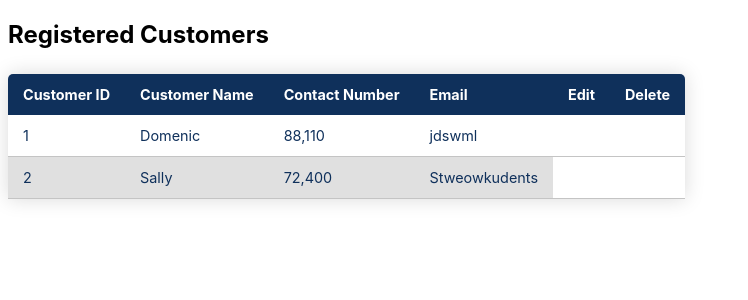
After one commit to npathirana1/FlexSports, a PHP site: page /views/Receptionist/customerList.php in a window 1280 px wide. The commit adds this page. Shown: the top 300 px of the page, without its empty margins (0-748 px from the left). Run offline with PHP 8.4, Linux system fonts and the light colour scheme.

Commit message:
View table

```diff
--- /dev/null
+++ b/src/assets/CSS/customerList.css
@@ -0,0 +1,38 @@
+* {
+    font-family: -apple-system, BlinkMacSystemFont, 'Segoe UI', Roboto, Oxygen, Ubuntu, Cantarell, 'Open Sans', 'Helvetica Neue', sans-serif; /* Change your font family */
+  }
+
+.table_view {
+    border-collapse: collapse;
+    margin: 25px 0;
+    font-size: 0.9em;
+    min-width: 400px;
+    border-radius: 5px 5px 0 0;
+    overflow: hidden;
+    box-shadow: 0 0 20px rgba(0, 0, 0, 0.15);
+  }
+
+  .table_view thead tr {
+    background-color: #0F305B;
+    color: #ffffff;
+    text-align: left;
+    font-weight: bold;
+  }
+
+  .table_view th,
+  .table_view td {
+    padding: 12px 15px;
+  }
+
+  .table_view td{
+      color: #0F305B;
+  }
+
+  .table_view tbody tr {
+    border-bottom: 1px solid #C4C4C4;
+    background-color: FEFDFB;
+  }
+
+  .table_view tbody tr:nth-of-type(even) {
+    background-color: #E0E0E0;
+  }
--- /dev/null
+++ b/src/views/Receptionist/customerList.php
@@ -0,0 +1,39 @@
+<!DOCTYPE html>
+<html lang="en">
+    <head>
+        <title>Customer list</title>
+        <link rel="stylesheet" type="text/css" href="../../assets/CSS/customerList.css">
+    </head>
+
+    <body>
+
+    <h2 class="table_topic">Registered Customers</h2>
+
+    <table class="table_view">
+                    <thead>
+                        <tr>
+                            <th>Customer ID</th>
+                            <th>Customer Name</th>
+                            <th>Contact Number</th>
+                            <th>Email</th>
+                            <th>Edit</th>
+                            <th>Delete</th>
+                        </tr>
+                    </thead>
+                    <tbody>
+                        <tr>
+                            <td>1</td>
+                            <td>Domenic</td>
+                            <td>88,110</td>
+                            <td>jdswml</td>
+                        </tr>
+                        <tr>
+                            <td>2</td>
+                            <td>Sally</td>
+                            <td>72,400</td>
+                            <td>Stweowkudents</td>
+                        </tr>
+                    </tbody>
+                    </table>
+    </body>
+</html>
--- a/src/views/updateCustomer.php
+++ b/src/views/Receptionist/updateCustomer.php
@@ -3,7 +3,7 @@
 
 <head>
     <title>Update Profile</title>
-    <link rel="stylesheet" type="text/css" href="../assets/CSS/update.css">
+    <link rel="stylesheet" type="text/css" href="../../assets/CSS/update.css">
 </head>
 
 <body>
@@ -14,7 +14,7 @@
 
   <div class="form_body">
 
-  <div class="form_title">Update Profile details</div>
+  <br><div class="form_title">Update Profile details</div>
 
   <form>
 
@@ -33,7 +33,7 @@
   <label for="psword"> &nbsp;<div class="form_label" style="float:left;">Password</div></label>
   <input type="password" name="psword" id="psword" placeholder="password" required><br>
 
-  <button type="submit">Update</button>
+  <button type="submit" class="form_btn">Update</button>
 
   </div>
 </form>
```
Also changed, not shown: src/assets/CSS/update.css (+24 -13 lines).
